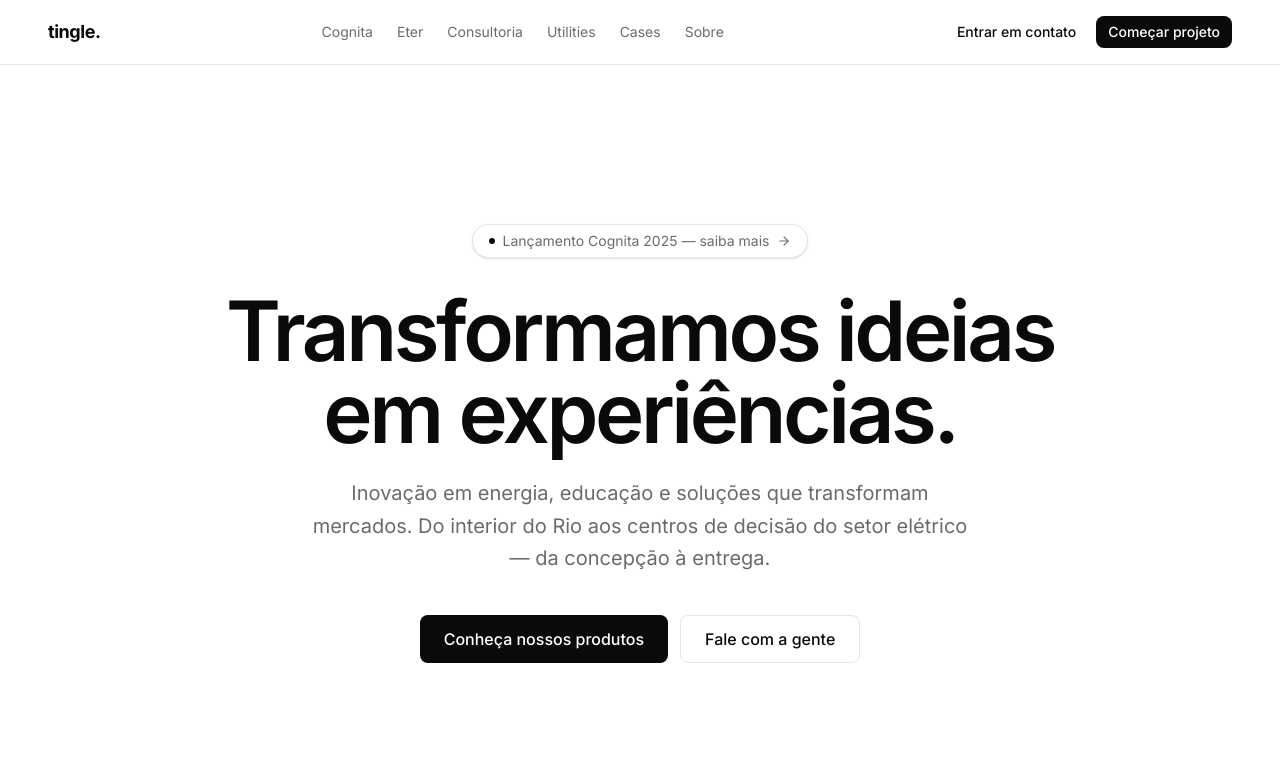
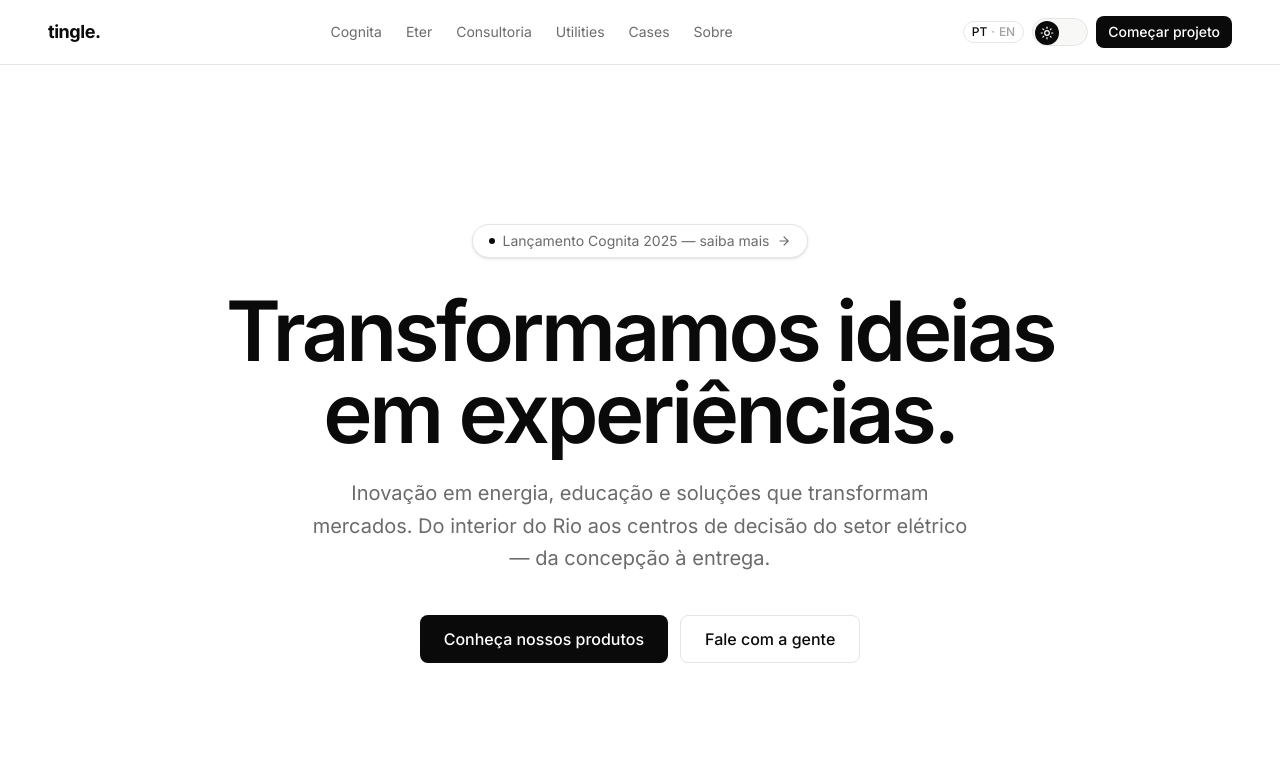
Before and after one commit to vasconcelosdreyfus/tingledigital, a Next.js app: page / in a window 1280 px wide. Shown: the top 758 px of the page. Built offline with nearby package versions, Linux system fonts and the light colour scheme.

Commit message:
feat(theme): dark/light mode with next-themes + theme toggle + locale toggle scaffold

```diff
--- a/app/globals.css
+++ b/app/globals.css
@@ -1,25 +1,7 @@
 @import "tailwindcss";
 
 @theme {
-  --color-bg: #FFFFFF;
-  --color-surface: #F8F8F7;
-  --color-surface-elevated: #FAFAF9;
-  --color-border: #E5E5E3;
-  --color-border-strong: #D4D4D2;
-
-  --color-text: #0A0A0A;
-  --color-text-secondary: #6B6B6B;
-  --color-text-muted: #A0A0A0;
-
-  --color-accent: #0A0A0A;
-  --color-accent-hover: #1F1F1F;
-  --color-yellow: #FFEB00;
-  --color-pink: #FF2D75;
-  --color-cyan: #00B8D4;
-  --color-lime: #6BB300;
-
   --font-sans: var(--font-inter), system-ui, -apple-system, sans-serif;
-
   --radius-sm: 0.25rem;
   --radius-md: 0.5rem;
   --radius-lg: 0.75rem;
@@ -27,36 +9,58 @@
   --radius-2xl: 1.5rem;
 }
 
+/* Custom variants for dark mode */
+@custom-variant dark (&:where(.dark, .dark *));
+
+:root {
+  --bg: #FFFFFF;
+  --surface: #F8F8F7;
+  --surface-elevated: #FAFAF9;
+  --border: #E5E5E3;
+  --border-strong: #D4D4D2;
+  --text: #0A0A0A;
+  --text-secondary: #6B6B6B;
+  --text-muted: #A0A0A0;
+  --accent: #0A0A0A;
+  --accent-hover: #1F1F1F;
+}
+
+.dark {
+  --bg: #0A0A0A;
+  --surface: #15151A;
+  --surface-elevated: #1A1A20;
+  --border: #2A2A30;
+  --border-strong: #3A3A45;
+  --text: #FAFAFA;
+  --text-secondary: #A0A0A8;
+  --text-muted: #6B6B75;
+  --accent: #FAFAFA;
+  --accent-hover: #E5E5E8;
+}
+
 @layer base {
-  *,
-  *::before,
-  *::after {
+  *, *::before, *::after {
     box-sizing: border-box;
   }
-
   html {
     -webkit-font-smoothing: antialiased;
     -moz-osx-font-smoothing: grayscale;
     text-rendering: optimizeLegibility;
   }
-
   body {
-    background-color: #FFFFFF;
-    color: #0A0A0A;
+    background-color: var(--bg);
+    color: var(--text);
     font-family: var(--font-sans);
     font-feature-settings: "cv11", "ss01", "ss03";
     min-height: 100vh;
+    transition: background-color 0.3s ease, color 0.3s ease;
   }
-
   ::selection {
-    background-color: #0A0A0A;
-    color: #FFFFFF;
+    background-color: var(--text);
+    color: var(--bg);
   }
-
   @media (prefers-reduced-motion: reduce) {
-    *,
-    *::before,
-    *::after {
+    *, *::before, *::after {
       animation-duration: 0.01ms !important;
       animation-iteration-count: 1 !important;
       transition-duration: 0.01ms !important;
@@ -68,32 +72,28 @@
 @layer utilities {
   .text-balance { text-wrap: balance; }
   .text-pretty { text-wrap: pretty; }
-
   .text-display-1 {
     font-size: clamp(2.75rem, 6.5vw, 5.5rem);
     font-weight: 600;
     line-height: 0.98;
     letter-spacing: -0.04em;
   }
-
   .text-display-2 {
     font-size: clamp(2rem, 4.5vw, 3.75rem);
     font-weight: 600;
     line-height: 1.0;
     letter-spacing: -0.035em;
   }
-
   .text-display-3 {
     font-size: clamp(1.5rem, 3vw, 2.5rem);
     font-weight: 600;
     line-height: 1.1;
     letter-spacing: -0.025em;
   }
-
   .text-eyebrow {
     font-size: 0.8125rem;
     font-weight: 500;
     letter-spacing: -0.01em;
-    color: #6B6B6B;
+    color: var(--text-secondary);
   }
 }
--- a/components/layout/header.tsx
+++ b/components/layout/header.tsx
@@ -4,6 +4,8 @@ import * as React from "react";
 import Link from "next/link";
 import { Container } from "@/components/primitives/container";
 import { Button } from "@/components/ui/button";
+import { ThemeToggle } from "@/components/layout/theme-toggle";
+import { LocaleToggle } from "@/components/layout/locale-toggle";
 
 const navItems = [
   { href: "/cognita", label: "Cognita" },
@@ -16,9 +18,15 @@ const navItems = [
 
 export function Header() {
   return (
-    <header className="fixed inset-x-0 top-0 z-50 border-b border-[#E5E5E3] bg-white/80 backdrop-blur-xl">
-      <Container size="xl" className="flex h-16 items-center justify-between gap-8">
-        <Link href="/" aria-label="Tingle Digital — home" className="text-lg font-bold tracking-tight">
+    <header
+      className="fixed inset-x-0 top-0 z-50 backdrop-blur-xl"
+      style={{
+        borderBottom: "1px solid var(--border)",
+        backgroundColor: "color-mix(in srgb, var(--bg) 80%, transparent)",
+      }}
+    >
+      <Container size="xl" className="flex h-16 items-center justify-between gap-6">
+        <Link href="/" aria-label="Tingle Digital — home" className="text-lg font-bold tracking-tight" style={{ color: "var(--text)" }}>
           tingle.
         </Link>
 
@@ -27,7 +35,8 @@ export function Header() {
             <Link
               key={item.href}
               href={item.href}
-              className="text-sm text-[#6B6B6B] hover:text-[#0A0A0A] transition-colors"
+              className="text-sm transition-colors"
+              style={{ color: "var(--text-secondary)" }}
             >
               {item.label}
             </Link>
@@ -35,9 +44,8 @@ export function Header() {
         </nav>
 
         <div className="flex items-center gap-2">
-          <Button size="sm" variant="ghost" asChild className="hidden sm:inline-flex">
-            <Link href="/contato">Entrar em contato</Link>
-          </Button>
+          <LocaleToggle />
+          <ThemeToggle />
           <Button size="sm" asChild>
             <Link href="/contato">Começar projeto</Link>
           </Button>
--- a/components/layout/locale-toggle.tsx
+++ b/components/layout/locale-toggle.tsx
@@ -1,34 +1,42 @@
 "use client";
 
 import * as React from "react";
-import { cn } from "@/lib/utils";
+import Cookies from "js-cookie";
 
-export function LocaleToggle({ className }: { className?: string }) {
-  const [active, setActive] = React.useState<"pt" | "en">("pt");
+type Locale = "pt" | "en";
+
+export function LocaleToggle() {
+  const [locale, setLocale] = React.useState<Locale>("pt");
+  const [mounted, setMounted] = React.useState(false);
+
+  React.useEffect(() => {
+    setMounted(true);
+    const saved = (Cookies.get("locale") as Locale) ?? "pt";
+    setLocale(saved);
+  }, []);
+
+  function toggle() {
+    const next: Locale = locale === "pt" ? "en" : "pt";
+    Cookies.set("locale", next, { expires: 365 });
+    setLocale(next);
+    // Reload so server can pick up new locale (placeholder; full next-intl wiring later)
+    window.location.reload();
+  }
+
+  if (!mounted) return <div className="w-14 h-7" />;
 
   return (
-    <div
-      className={cn(
-        "inline-flex items-center gap-1 rounded-full border border-[--color-border] bg-[--color-surface]/50 p-1 text-xs",
-        className
-      )}
+    <button
+      onClick={toggle}
+      className="inline-flex items-center gap-1 rounded-full px-2 py-0.5 text-xs font-medium transition-colors"
+      style={{
+        border: "1px solid var(--border)",
+        color: "var(--text-secondary)",
+      }}
     >
-      {(["pt", "en"] as const).map((locale) => (
-        <button
-          key={locale}
-          type="button"
-          onClick={() => setActive(locale)}
-          className={cn(
-            "rounded-full px-3 py-1 font-semibold tracking-wider uppercase transition-colors",
-            active === locale
-              ? "bg-[--color-text] text-[--color-bg]"
-              : "text-[--color-text-muted] hover:text-[--color-text]"
-          )}
-          aria-pressed={active === locale}
-        >
-          {locale}
-        </button>
-      ))}
-    </div>
+      <span style={{ color: locale === "pt" ? "var(--text)" : "var(--text-muted)" }}>PT</span>
+      <span style={{ color: "var(--text-muted)" }}>·</span>
+      <span style={{ color: locale === "en" ? "var(--text)" : "var(--text-muted)" }}>EN</span>
+    </button>
   );
 }
--- /dev/null
+++ b/components/layout/theme-toggle.tsx
@@ -0,0 +1,46 @@
+"use client";
+
+import * as React from "react";
+import { useTheme } from "next-themes";
+import { Moon, Sun } from "lucide-react";
+
+export function ThemeToggle() {
+  const { theme, setTheme } = useTheme();
+  const [mounted, setMounted] = React.useState(false);
+
+  React.useEffect(() => {
+    setMounted(true);
+  }, []);
+
+  if (!mounted) {
+    return <div className="w-16 h-8" />;
+  }
+
+  const isDark = theme === "dark";
+
+  return (
+    <button
+      onClick={() => setTheme(isDark ? "light" : "dark")}
+      className="relative flex w-14 h-7 p-0.5 rounded-full cursor-pointer transition-colors duration-300"
+      style={{
+        backgroundColor: "var(--surface)",
+        border: "1px solid var(--border)",
+      }}
+      aria-label={isDark ? "Mudar para tema claro" : "Mudar para tema escuro"}
+    >
+      <div
+        className="flex justify-center items-center w-6 h-6 rounded-full transition-transform duration-300"
+        style={{
+          backgroundColor: "var(--text)",
+          transform: isDark ? "translateX(28px)" : "translateX(0)",
+        }}
+      >
+        {isDark ? (
+          <Moon className="w-3.5 h-3.5" strokeWidth={2} style={{ color: "var(--bg)" }} />
+        ) : (
+          <Sun className="w-3.5 h-3.5" strokeWidth={2} style={{ color: "var(--bg)" }} />
+        )}
+      </div>
+    </button>
+  );
+}
--- /dev/null
+++ b/components/providers/theme-provider.tsx
@@ -0,0 +1,9 @@
+"use client";
+
+import * as React from "react";
+import { ThemeProvider as NextThemesProvider } from "next-themes";
+import type { ThemeProviderProps } from "next-themes";
+
+export function ThemeProvider({ children, ...props }: ThemeProviderProps) {
+  return <NextThemesProvider {...props}>{children}</NextThemesProvider>;
+}
--- a/components/ui/button.tsx
+++ b/components/ui/button.tsx
@@ -4,20 +4,15 @@ import { cva, type VariantProps } from "class-variance-authority";
 import { cn } from "@/lib/utils";
 
 const buttonVariants = cva(
-  "inline-flex items-center justify-center gap-2 whitespace-nowrap font-medium transition-all duration-150 focus-visible:outline-none focus-visible:ring-2 focus-visible:ring-[#0A0A0A] focus-visible:ring-offset-2 disabled:pointer-events-none disabled:opacity-50",
+  "inline-flex items-center justify-center gap-2 whitespace-nowrap font-medium transition-all duration-150 focus-visible:outline-none focus-visible:ring-2 focus-visible:ring-offset-2 disabled:pointer-events-none disabled:opacity-50",
   {
     variants: {
       variant: {
-        primary:
-          "bg-[#0A0A0A] text-white hover:bg-[#1F1F1F]",
-        secondary:
-          "bg-white text-[#0A0A0A] border border-[#E5E5E3] hover:bg-[#F8F8F7] hover:border-[#D4D4D2]",
-        ghost:
-          "text-[#0A0A0A] hover:bg-[#F8F8F7]",
-        link:
-          "text-[#0A0A0A] underline-offset-4 hover:underline",
-        outline:
-          "border border-[#0A0A0A] text-[#0A0A0A] hover:bg-[#0A0A0A] hover:text-white",
+        primary: "[background-color:var(--accent)] [color:var(--bg)] hover:[background-color:var(--accent-hover)]",
+        secondary: "[background-color:var(--bg)] [color:var(--text)] [border:1px_solid_var(--border)] hover:[background-color:var(--surface)] hover:[border-color:var(--border-strong)]",
+        ghost: "[color:var(--text)] hover:[background-color:var(--surface)]",
+        link: "[color:var(--text)] underline-offset-4 hover:underline",
+        outline: "[border:1px_solid_var(--text)] [color:var(--text)] hover:[background-color:var(--text)] hover:[color:var(--bg)]",
       },
       size: {
         sm: "h-8 px-3 text-sm rounded-md",
--- a/package.json
+++ b/package.json
@@ -15,9 +15,11 @@
     "class-variance-authority": "^0.7.1",
     "clsx": "^2.1.1",
     "framer-motion": "^12.40.0",
+    "js-cookie": "^3.0.8",
     "lenis": "^1.3.23",
     "lucide-react": "^1.16.0",
     "next": "16.2.6",
+    "next-themes": "^0.4.6",
     "react": "19.2.4",
     "react-dom": "19.2.4",
     "react-hook-form": "^7.76.1",
@@ -29,6 +31,7 @@
   },
   "devDependencies": {
     "@tailwindcss/postcss": "^4",
+    "@types/js-cookie": "^3.0.6",
     "@types/node": "^20.19.41",
     "@types/react": "^19",
     "@types/react-dom": "^19",
```
Also changed, not shown: app/layout.tsx (+5 -2 lines), 1 other file (tests, documents, lock files or other folders).
